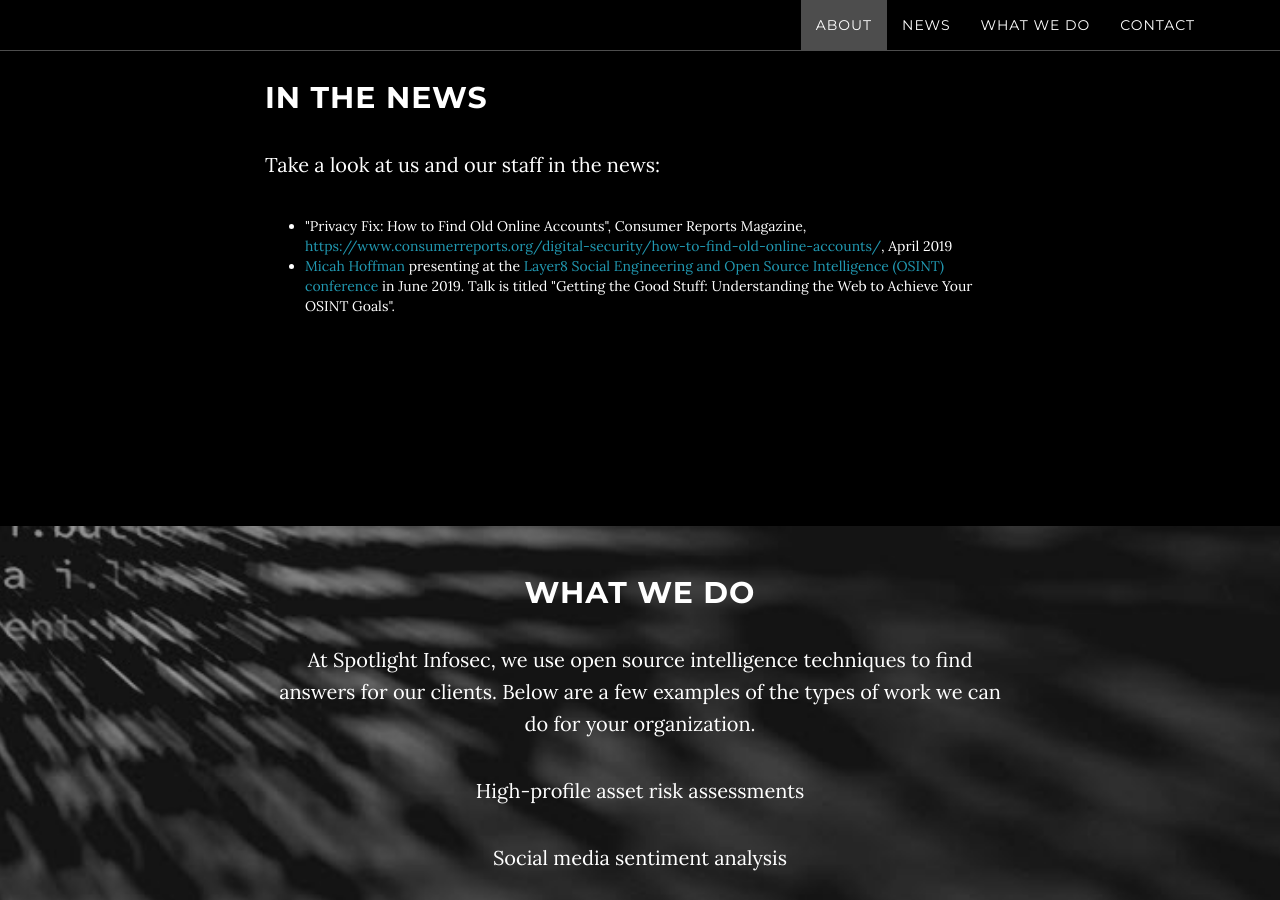
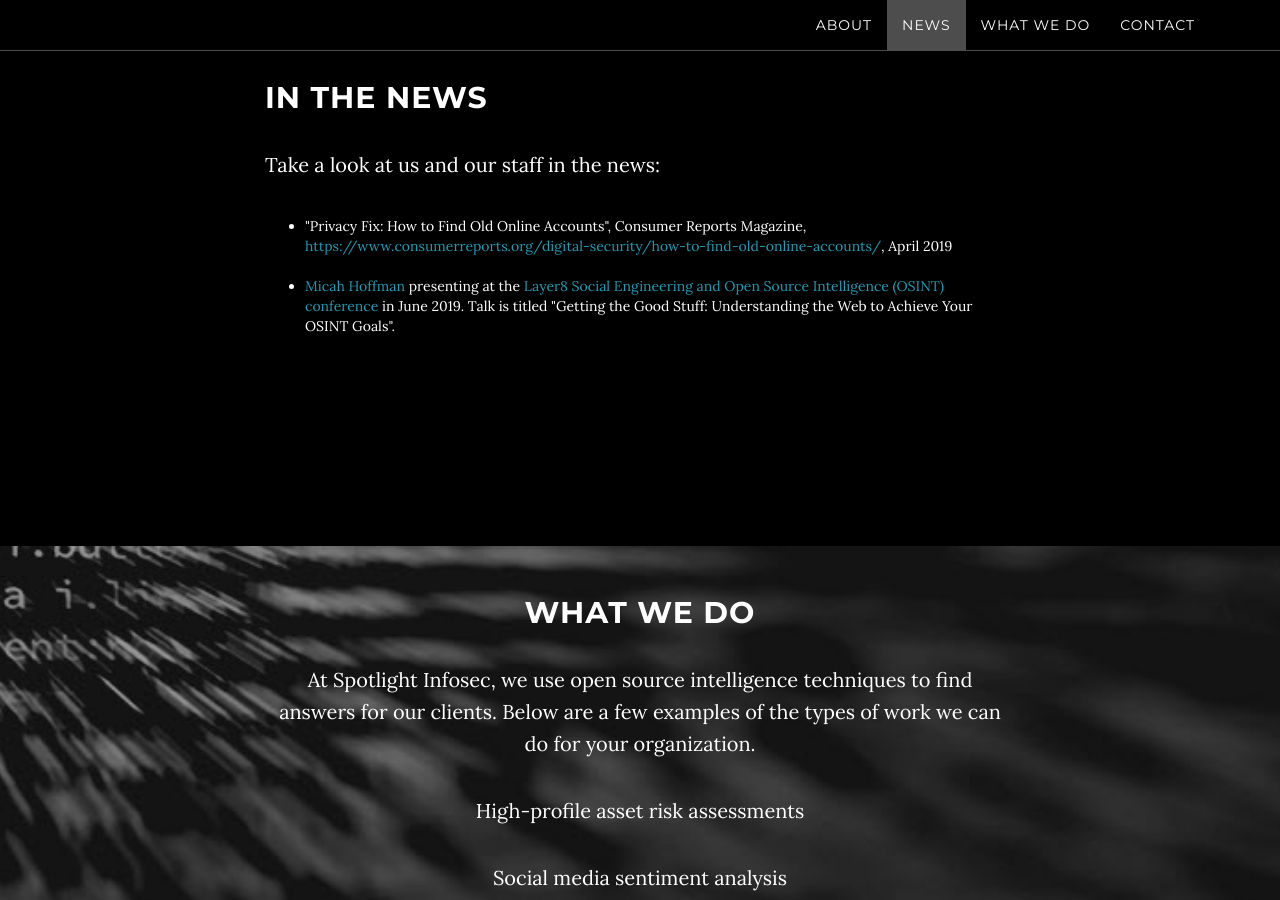
Before and after one commit to spotlightinfosec/spotlightinfosec.github.io, a Jekyll site: the page built from index.html, in a window 1280 px wide and 900 px high, scrolled down 1808 px. Built offline with Jekyll 4.4.1, drawn with Linux system fonts in a browser that asks for light colours.

Commit message:
fix section name

```diff
--- a/_includes/news.html
+++ b/_includes/news.html
@@ -1,11 +1,12 @@
     <!-- News Section -->
-    <section id="about" class="container content-section">
+    <section id="news" class="container content-section">
         <div class="row">
             <div class="col-lg-8 col-lg-offset-2">
                 <h2>In the News</h2>
                 <p>Take a look at us and our staff in the news:</p>
                 <ul>
                     <li>"Privacy Fix: How to Find Old Online Accounts", Consumer Reports Magazine, <a href="https://www.consumerreports.org/digital-security/how-to-find-old-online-accounts/" target="_blank">https://www.consumerreports.org/digital-security/how-to-find-old-online-accounts/</a>, April 2019</li>
+                    <br>
                     <li><a href="https://twitter.com/webbreacher" target="_blank">Micah Hoffman</a> presenting at the <a href="https://layer8conference.com/presentations/" target="_blank">Layer8 Social Engineering and Open Source Intelligence (OSINT) conference</a> in June 2019. Talk is titled "Getting the Good Stuff: Understanding the Web to Achieve Your OSINT Goals".</li>
                 </ul>
             </div>
```
